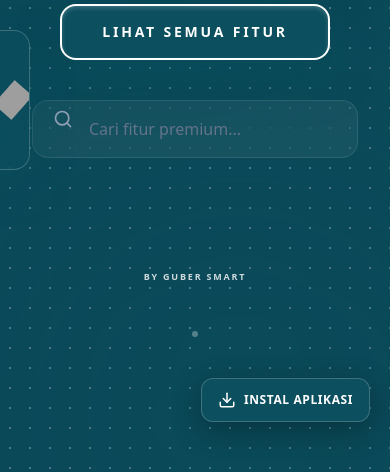
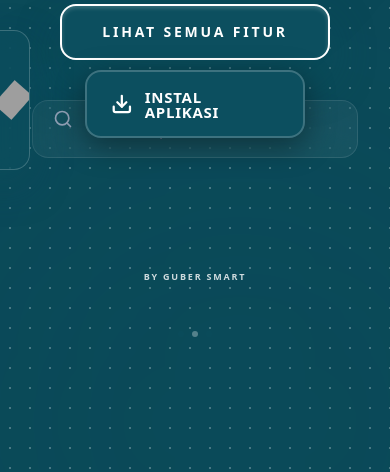
Before and after one commit to muslimguber/GuberStudio, a React (Vite) app: page / in a window 390 px wide. Shown: the part 322-794 px from the top of the page. Built offline with nearby package versions, Linux system fonts and the light colour scheme; grey boxes are pictures that could not be loaded.

Commit message:
feat: add responsive positioning to download button
Implement window resize listener to dynamically adjust the download button position for mobile and desktop breakpoints.

```diff
--- a/components/DraggableDownloadButton.tsx
+++ b/components/DraggableDownloadButton.tsx
@@ -1,10 +1,35 @@
-import React, { useRef, useState } from 'react';
+import React, { useRef, useState, useEffect } from 'react';
 import { motion } from 'motion/react';
 import { Download } from 'lucide-react';
 
 export const DraggableDownloadButton: React.FC = () => {
   const constraintsRef = useRef(null);
   const [isDragging, setIsDragging] = useState(false);
+  const [positionStyles, setPositionStyles] = useState<React.CSSProperties>({
+    right: '20px',
+    bottom: '100px'
+  });
+
+  useEffect(() => {
+    const handleResize = () => {
+      if (window.innerWidth < 768) {
+        setPositionStyles({
+          left: 'calc(50% - 110px)',
+          top: 'calc(50% - 30px)'
+        });
+      } else {
+        setPositionStyles({
+          right: '20px',
+          bottom: '100px'
+        });
+      }
+    };
+
+    handleResize();
+
+    window.addEventListener('resize', handleResize);
+    return () => window.removeEventListener('resize', handleResize);
+  }, []);
 
   const handleClick = (e: React.MouseEvent) => {
     if (isDragging) {
@@ -27,8 +52,7 @@ export const DraggableDownloadButton: React.FC = () => {
         onDragEnd={() => setTimeout(() => setIsDragging(false), 150)}
         className="pointer-events-auto absolute"
         style={{
-          right: '20px',
-          bottom: '100px',
+          ...positionStyles,
           touchAction: 'none'
         }}
         whileHover={{ scale: 1.05 }}
@@ -39,11 +63,11 @@ export const DraggableDownloadButton: React.FC = () => {
           target="_blank"
           rel="noopener noreferrer"
           onClick={handleClick}
-          className="flex items-center justify-center gap-2 px-4 py-3 bg-[var(--color-primary)] hover:opacity-90 border border-white/20 text-white rounded-xl shadow-[0_8px_30px_rgb(0,0,0,0.3)] transition-colors"
+          className="flex items-center justify-center gap-3 px-6 py-4 w-[220px] bg-[var(--color-primary)] hover:opacity-90 border-2 border-white/20 text-white rounded-2xl shadow-[0_8px_30px_rgb(0,0,0,0.4)] transition-colors"
           title="Install App"
         >
-          <Download size={18} />
-          <span className="text-xs font-bold tracking-wider leading-none">INSTAL APLIKASI</span>
+          <Download size={22} strokeWidth={2.5} />
+          <span className="text-[15px] font-bold tracking-wider leading-none mt-0.5">INSTAL APLIKASI</span>
         </a>
       </motion.div>
     </div>
```
